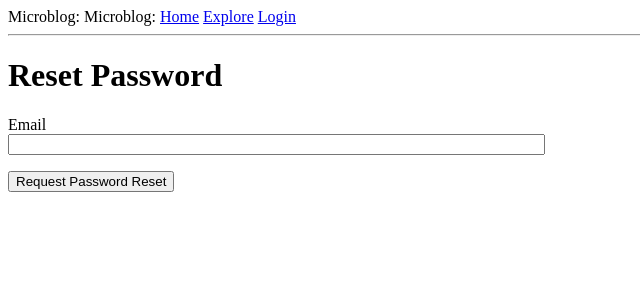
After one commit to jianyingdeshitou/microblog, a Flask app: page /reset_password_request in a window 1280 px wide. The commit adds this page. Shown: the top 300 px of the page, without its empty margins (0-640 px from the left). Run offline with Flask 2, Linux system fonts and the light colour scheme.

Commit message:
第10章：电子邮件支持：添加通过邮件重置密码功能

```diff
--- a/app/__init__.py
+++ b/app/__init__.py
@@ -14,6 +14,8 @@ from flask_sqlalchemy import SQLAlchemy
 from flask_migrate import Migrate
 
 from flask_login import LoginManager
+
+from flask_mail import Mail
 
 #################################################
 # 反向代理设置
@@ -41,6 +43,10 @@ migrate = Migrate(app, db)
 login = LoginManager(app)
 login.login_view = 'login'
 
+
+# 电子邮件支持
+mail = Mail(app)
+
 # 通过电子邮件记录错误
 # 命令行测试：python -m smtpd -n -c DebuggingServer localhost:8025
 if not app.debug:
@@ -62,13 +68,14 @@ if not app.debug:
 # 通过日志记录错误
 if not os.path.exists('logs'):
     os.mkdir('logs')
+
 file_handler = RotatingFileHandler('logs/microblog.log', maxBytes=10240,
                                     backupCount=10)
 file_handler.setFormatter(logging.Formatter(
     '%(asctime)s %(levelname)s: %(message)s [in %(pathname)s:%(lineno)d]'))
 file_handler.setLevel(logging.INFO)
+
 app.logger.addHandler(file_handler)
-
 app.logger.setLevel(logging.INFO)
 app.logger.info('Microblog startup')
 
--- a/app/forms.py
+++ b/app/forms.py
@@ -75,3 +75,17 @@ class PostForm(FlaskForm):
     post = TextAreaField('Say something', validators=[
         DataRequired(), Length(min=1, max=140)])
     submit = SubmitField('Submit')
+
+###########################################################
+# 重置密码申请表单
+class ResetPasswordRequestForm(FlaskForm):
+    email = StringField('Email', validators=[DataRequired(), Email()])
+    submit = SubmitField('Request Password Reset')
+
+###########################################################
+# 重置密码表单
+class ResetPasswordForm(FlaskForm):
+    password = PasswordField('Password', validators=[DataRequired()])
+    password2 = PasswordField(
+        'Repeat Password', validators=[DataRequired(), EqualTo('password')])
+    submit = SubmitField('Request Password Reset')
--- a/app/routes.py
+++ b/app/routes.py
@@ -16,10 +16,13 @@ from app.forms import LoginForm
 from app.forms import RegistrationForm
 from app.forms import EditProfileForm
 from app.forms import PostForm
+from app.forms import ResetPasswordRequestForm
+from app.forms import ResetPasswordForm
 
 from app.models import User
 from app.models import Post
 
+from app.email import send_password_reset_email
 
 ###############################################################################
 # 首页
@@ -194,3 +197,35 @@ def explore():
         if posts.has_prev else None
     return render_template("index.html", title='Explore', posts=posts.items,
                           next_url=next_url, prev_url=prev_url)
+
+#######################################################################
+# 重置密码请求
+@app.route('/reset_password_request', methods=['GET', 'POST'])
+def reset_password_request():
+    if current_user.is_authenticated:
+        return redirect(url_for('index'))
+    form = ResetPasswordRequestForm()
+    if form.validate_on_submit():
+        user = User.query.filter_by(email=form.email.data).first()
+        if user:
+            send_password_reset_email(user)
+        flash('Check your email for the instructions to reset your password')
+        return redirect(url_for('login'))
+    return render_template('reset_password_request.html',
+                           title='Reset Password', form=form)
+#######################################################################
+# 重置密码
+@app.route('/reset_password/<token>', methods=['GET', 'POST'])
+def reset_password(token):
+    if current_user.is_authenticated:
+        return redirect(url_for('index'))
+    user = User.verify_reset_password_token(token)
+    if not user:
+        return redirect(url_for('index'))
+    form = ResetPasswordForm()
+    if form.validate_on_submit():
+        user.set_password(form.password.data)
+        db.session.commit()
+        flash('Your password has been reset.')
+        return redirect(url_for('login'))
+    return render_template('reset_password.html', form=form)
--- a/app/templates/login.html
+++ b/app/templates/login.html
@@ -31,4 +31,8 @@
     </form>
 
     <p>New User? <a href="{{ url_for('register') }}">Click to Register!</a></p>
+    <p>
+        Forgot Your Password?
+        <a href="{{ url_for('reset_password_request') }}">Click to Reset It</a>
+    </p>
 {% endblock %}
--- /dev/null
+++ b/app/templates/reset_password_request.html
@@ -0,0 +1,16 @@
+{% extends "base.html" %}
+
+{% block content %}
+    <h1>Reset Password</h1>
+    <form action="" method="post">
+        {{ form.hidden_tag() }}
+        <p>
+            {{ form.email.label }}<br>
+            {{ form.email(size=64) }}<br>
+            {% for error in form.email.errors %}
+            <span style="color: red;">[{{ error }}]</span>
+            {% endfor %}
+        </p>
+        <p>{{ form.submit() }}</p>
+    </form>
+{% endblock %}
--- a/config.py
+++ b/config.py
@@ -27,4 +27,4 @@ class Config(object):
     ADMINS = ['your-email@example.com']
 
     # 分页
-    POSTS_PER_PAGE = 3
+    POSTS_PER_PAGE = 25
--- a/docker-compose.yml
+++ b/docker-compose.yml
@@ -20,6 +20,8 @@ services:
       DB_NAME: microblog
       FLASK_ENV: development
       FLASK_DEBUG: 1
+      MAIL_SERVER: localhost
+      MAIL_PORT: 8025
     networks:
       front:
       backend:
--- a/requirements.txt
+++ b/requirements.txt
@@ -4,4 +4,6 @@ Flask-SQLAlchemy==2.4.0
 Flask-Migrate==2.5.2
 PyMySQL==0.9.3
 Flask-Login==0.4.1
+Flask-Mail==0.9.1
+PyJWT==1.7.1
 python-dotenv==0.10.3
```
Also changed, not shown: app/email.py (added, +25 -0 lines), app/models.py (+20 -2 lines), app/templates/email/reset_password.html (added, +12 -0 lines), app/templates/email/reset_password.txt (added, +11 -0 lines), app/templates/reset_password.html (added, +23 -0 lines), doc/requirements.md (+8 -0 lines), 1 other file.
